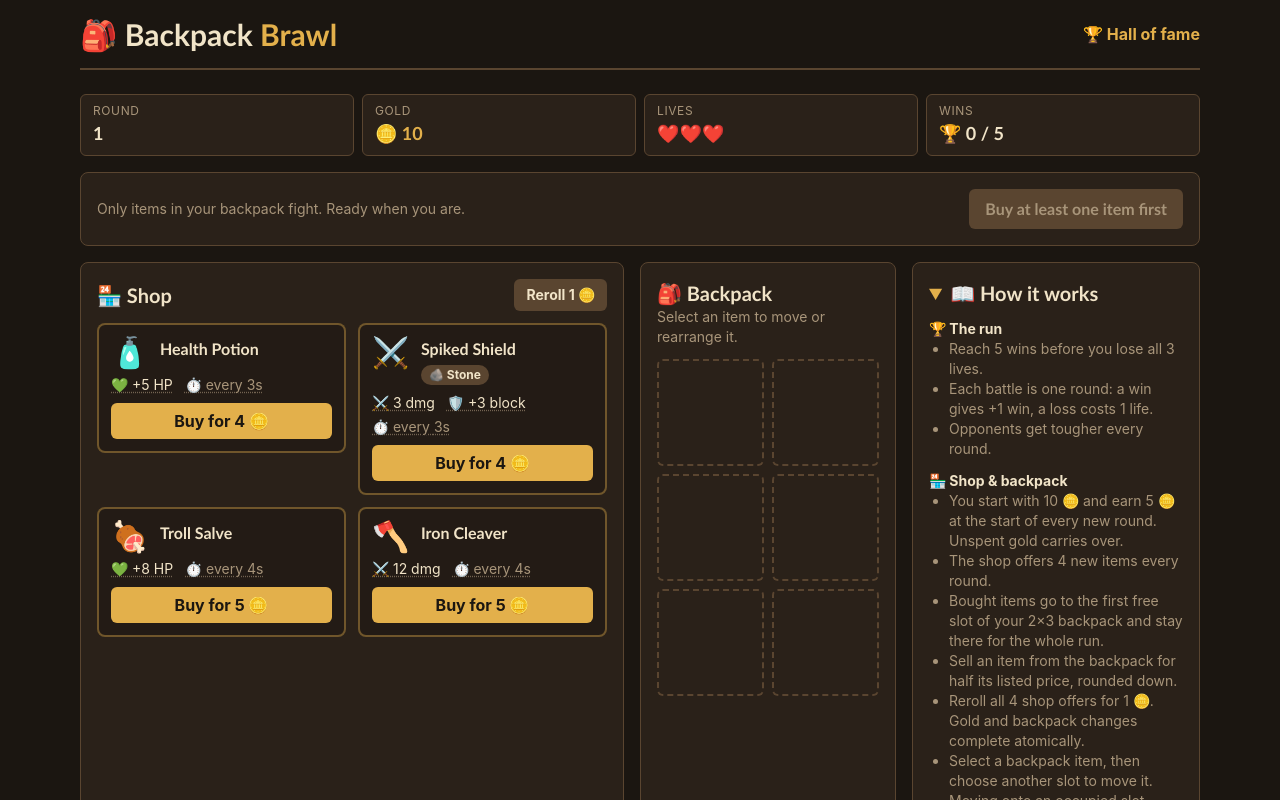
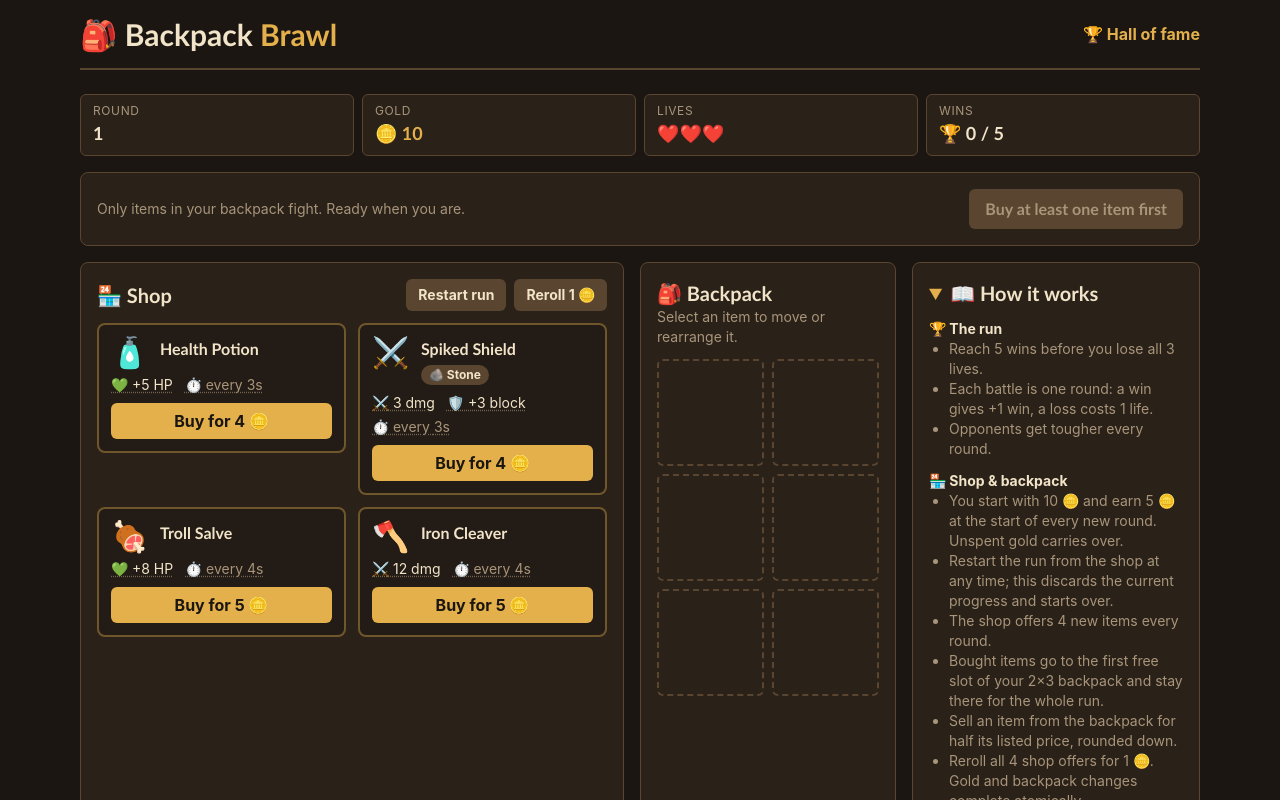
Before and after one commit to bindleh/awe-backpack-brawl, a React (Vite) app: page / in a window 1280 px wide. Both pictures are taken after a click on the button "🎒 New run". Shown: the top 800 px of the page. Built offline with nearby package versions, Linux system fonts and the light colour scheme.

Commit message:
extra feature: restart the game progress

```diff
--- a/src/components/Shop.tsx
+++ b/src/components/Shop.tsx
@@ -7,14 +7,23 @@ interface ShopProps {
   run: RunState;
   onBuy: (offerIndex: number) => void;
   onReroll: () => void;
+  onRestart: () => void;
   rerollBlocker: string | null;
 }
 
-export function Shop({ run, onBuy, onReroll, rerollBlocker }: ShopProps) {
+export function Shop({ run, onBuy, onReroll, onRestart, rerollBlocker }: ShopProps) {
   return (
     <section className="rounded-lg border border-panel-edge bg-panel p-4">
       <div className="mb-3 flex items-center justify-between gap-2">
         <h2 className="font-display text-xl font-bold">🏪 Shop</h2>
+        <div className="flex gap-2">
+          <button
+            type="button"
+            onClick={onRestart}
+            className="rounded-md bg-panel-edge px-3 py-1.5 text-sm font-bold text-parchment hover:bg-life hover:text-ink"
+          >
+            Restart run
+          </button>
           <button
             type="button"
             onClick={onReroll}
@@ -24,6 +33,7 @@ export function Shop({ run, onBuy, onReroll, rerollBlocker }: ShopProps) {
           >
             {rerollBlocker ?? "Reroll 1 🪙"}
           </button>
+        </div>
       </div>
       <ul className="grid grid-cols-1 gap-3 sm:grid-cols-2">
         {run.shop.map((itemId, index) => {
--- a/src/pages/ShopPage.tsx
+++ b/src/pages/ShopPage.tsx
@@ -9,7 +9,7 @@ import { buyItem, moveItem, rerollBlocker, rerollShop, sellItem } from "../run";
 import { useActiveGame } from "../state/GameContext";
 
 export function ShopPage() {
-  const { game, update } = useActiveGame();
+  const { game, startNewRun, update } = useActiveGame();
   const { run, phase } = game;
 
   function handleBuy(offerIndex: number) {
@@ -22,6 +22,12 @@ export function ShopPage() {
 
   function handleReroll() {
     update((current) => updateRun(current, rerollShop));
+  }
+
+  function handleRestart() {
+    if (window.confirm("Restart the current run? Your progress will be lost.")) {
+      startNewRun();
+    }
   }
 
   function handleMove(fromIndex: number, toIndex: number) {
@@ -50,7 +56,13 @@ export function ShopPage() {
 
       {/* While searching, the whole shop/backpack area is disabled so the fighting build can't change. */}
       <fieldset disabled={phase !== "shop"} className="grid min-w-0 gap-4 disabled:opacity-60 lg:grid-cols-[1fr_16rem_18rem]">
-        <Shop run={run} onBuy={handleBuy} onReroll={handleReroll} rerollBlocker={rerollBlocker(run)} />
+        <Shop
+          run={run}
+          onBuy={handleBuy}
+          onReroll={handleReroll}
+          onRestart={handleRestart}
+          rerollBlocker={rerollBlocker(run)}
+        />
         <Backpack backpack={run.backpack} onSell={handleSell} onMove={handleMove} />
         <aside className="flex flex-col gap-4">
           <RulesPanel open={run.round === 1} />
--- a/src/rules.ts
+++ b/src/rules.ts
@@ -60,6 +60,7 @@ export const RULES: RuleSection[] = [
     title: "🏪 Shop & backpack",
     rules: [
       `You start with ${START_GOLD} 🪙 and earn ${GOLD_PER_ROUND} 🪙 at the start of every new round. Unspent gold carries over.`,
+      `Restart the run from the shop at any time; this discards the current progress and starts over.`,
       `The shop offers ${SHOP_SIZE} new items every round.`,
       `Bought items go to the first free slot of your ${BACKPACK_COLS}×${BACKPACK_ROWS} backpack and stay there for the whole run.`,
       `Sell an item from the backpack for half its listed price, rounded down.`,
@@ -107,6 +108,7 @@ export const RULES: RuleSection[] = [
     title: "💾 Save & resume",
     rules: [
       `Shop, backpack, gold and run progress are saved automatically in this browser.`,
+      `Restarting from the shop replaces the saved run with a fresh one.`,
       `Refreshing during an opponent search returns to the usable shop; the cancelled search does not reroll the shop or choose a different opponent.`,
       `Refreshing during battle resumes the matching battle screen with the same opponent and replay, so a battle result cannot be applied twice.`,
       `Malformed or incompatible saves are ignored and replaced with a fresh playable start.`,
```
Also changed, not shown: 1 other file (tests, documents, lock files or other folders). Lines whose indentation alone changed are shown as unchanged.
